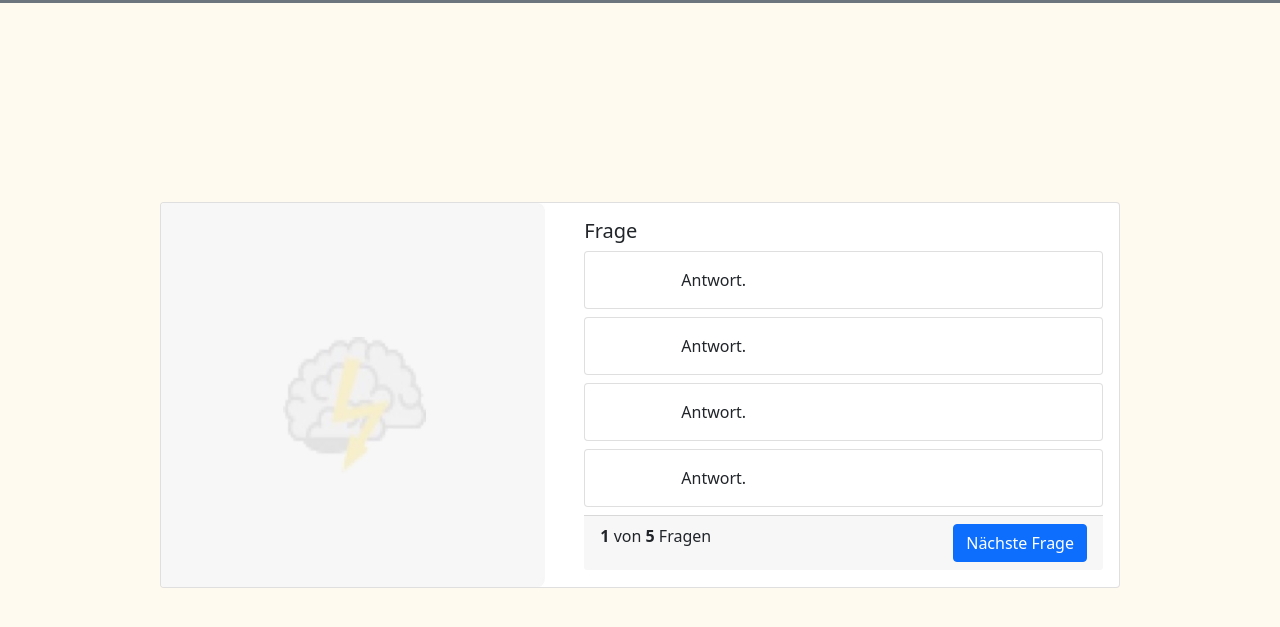
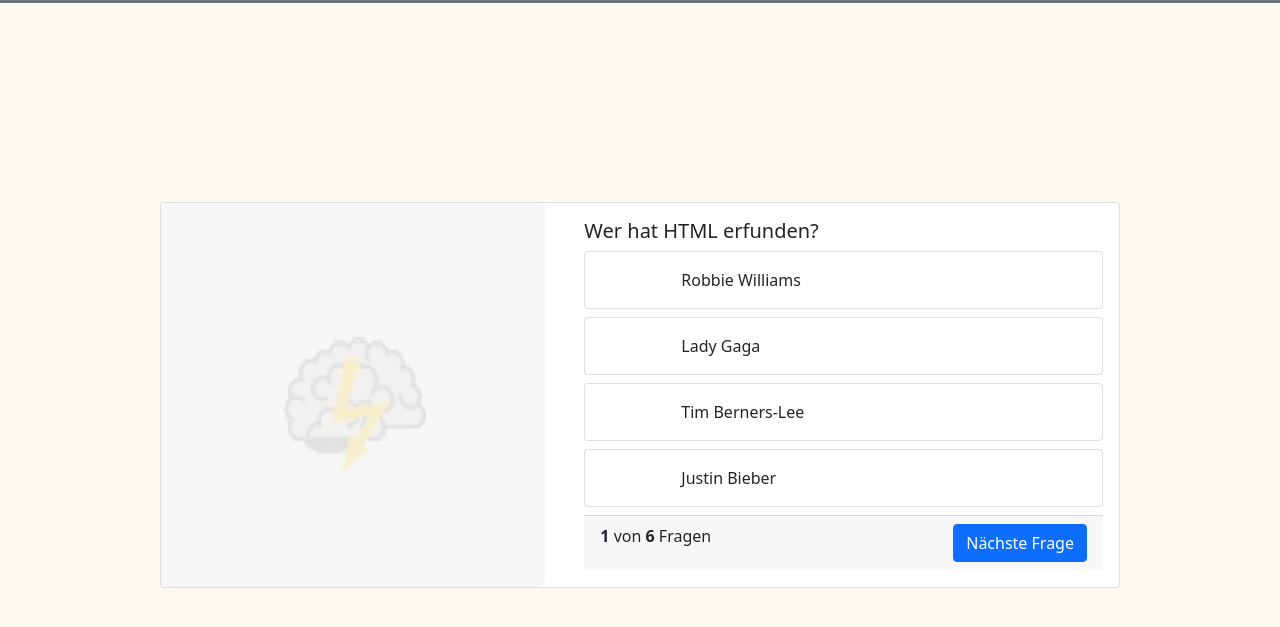
Before and after one commit to Th-Da/QuizApp, a website: page index.html in a window 1280 px wide. Shown: the part 77-704 px from the top of the page. Drawn offline with nearby package versions, Linux system fonts and the light colour scheme.

Commit message:
add init function

```diff
--- a/index.html
+++ b/index.html
@@ -7,9 +7,10 @@
     <title>QuizApp</title>
     <link rel="stylesheet" href="style.css">
     <link rel="stylesheet" href="node_modules/bootstrap/dist/css/bootstrap.min.css">
+    <script src="/script.js"></script>
 </head>
 
-<body>
+<body onload="init()">
 
     <nav class="navbar navbar-light bg-secondary">
         <a class="navbar-brand" href="#">
@@ -26,34 +27,34 @@
                 </div>
                 <div class="col-md-8">
                     <div class="card-body">
-                        <h5 class="card-title">Frage</h5>
+                        <h5 class="card-title" id="questionText">Frage</h5>
                         <div class="card mb-2">
-                            <div class="card-body">
+                            <div class="card-body" id="answer1">
                                 Antwort.
                             </div>
                         </div>
 
                         <div class="card mb-2">
-                            <div class="card-body">
+                            <div class="card-body" id="answer2">
                                 Antwort.
                             </div>
                         </div>
 
                         <div class="card mb-2">
-                            <div class="card-body">
+                            <div class="card-body" id="answer3">
                                 Antwort.
                             </div>
                         </div>
 
                         <div class="card mb-2">
-                            <div class="card-body">
+                            <div class="card-body" id="answer4">
                                 Antwort.
                             </div>
                         </div>
 
                         <div class="card-footer">
                             <span>
-                                <b>1</b> von <b>5</b> Fragen
+                                <b>1</b> von <b id="allQuestions">5</b> Fragen
                             </span>
                             <button class="btn btn-primary">Nächste Frage</button>
                         </div>
--- a/script.js
+++ b/script.js
@@ -48,3 +48,23 @@
         "rightAnswer": 4
     }
 ];
+
+let currentQuestion = 0;
+
+function init() {
+    let allQuestions = document.getElementById('allQuestions').innerHTML = questions.length;;
+    showQuestion();
+}
+
+function showQuestion() {
+    let current = questions[currentQuestion];
+    document.getElementById('questionText').innerHTML = current['question'];
+    document.getElementById('answer1').innerHTML = current['answer1'];
+    document.getElementById('answer2').innerHTML = current['answer2'];
+    document.getElementById('answer3').innerHTML = current['answer3'];
+    document.getElementById('answer4').innerHTML = current['answer4'];
+
+
+
+
+}
```
